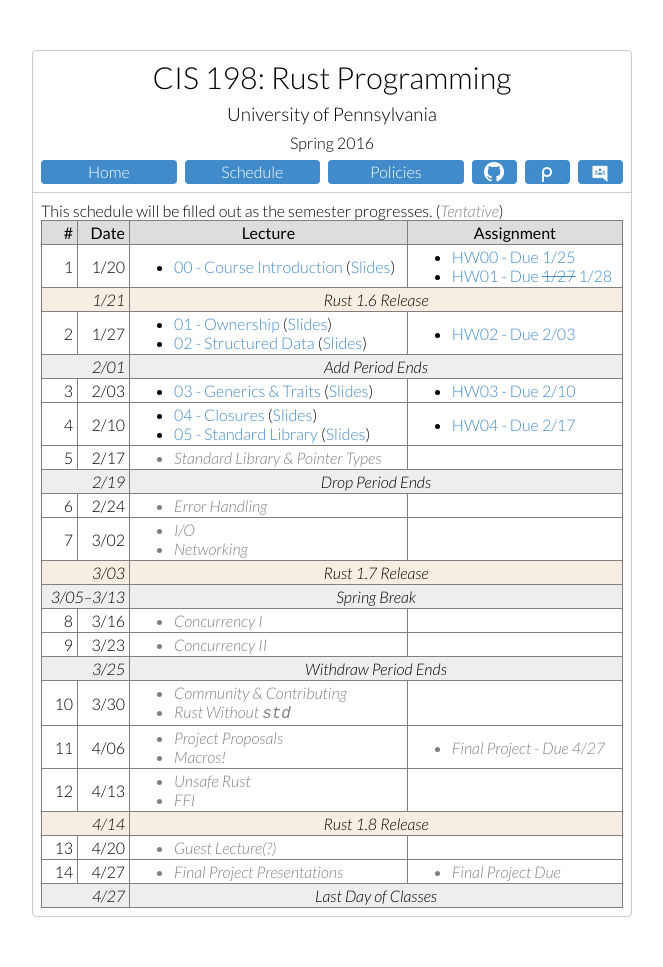
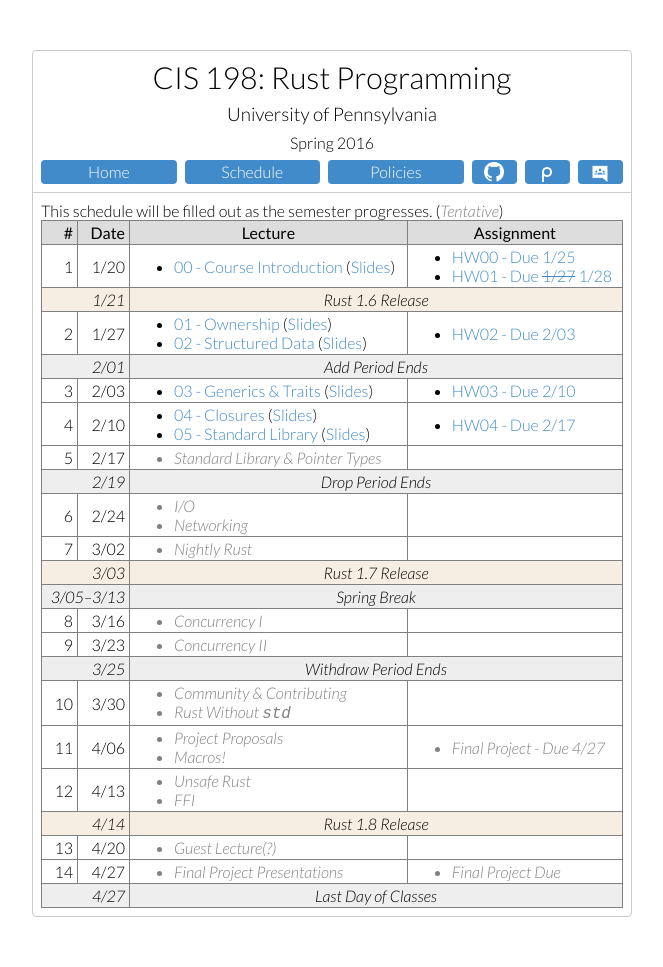
Before and after one commit to cis198-2016s/cis198-2016s.github.io, a Jekyll site: the page built from schedule/index.html, in a window 1280 px wide. Shown: the whole page, without its empty margins (308-971 px from the left). Built offline with Jekyll 4.4.1, drawn with Linux system fonts in a browser that asks for light colours.

Commit message:
Update schedule.

```diff
--- a/index.html
+++ b/index.html
@@ -23,8 +23,6 @@
     <b>Terry Sun</b>
     <div class="small">
       Tues. 6:00&ndash;7:30pm
-      <br>
-      (Starting 2/2.)
       <br>
       Levine 6 Lounge
     </div>
--- a/schedule/index.html
+++ b/schedule/index.html
@@ -128,17 +128,16 @@
         <td class="tentative">
           <ul>
             <li>
-                Error Handling
+                I/O
+            <li>
+                Networking
           </ul>
         <td>
       <tr>
         <td>7 <td>3/02
         <td class="tentative">
           <ul>
-            <li>
-                I/O
-            <li>
-                Networking
+            <li> Nightly Rust
           </ul>
         <td>
       <tr class="rustevent"> <td colspan=2>3/03 <td colspan=2>Rust 1.7 Release
```
